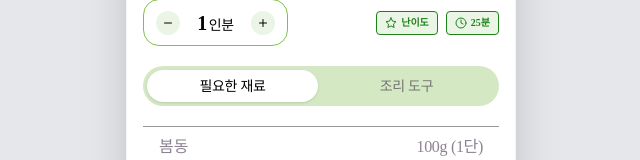
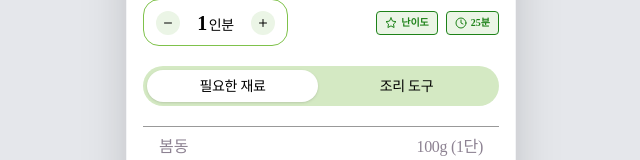
Before and after one commit to tjdud9329/Ideaton, a React (Vite) app: page /recipe/1 in a window 1280 px wide. Shown: the part 540-700 px from the top of the page, without its empty margins (319-959 px from the left). Built offline with nearby package versions, Linux system fonts and the light colour scheme; a web font is replaced by a local one.

Commit message:
[Mod] 조리 도구 글씨 색 수정 및 마지막 수정

```diff
--- a/src/pages/Qhaehdqlqlaqkq.jsx
+++ b/src/pages/Qhaehdqlqlaqkq.jsx
@@ -99,7 +99,8 @@ const Qhaehdqlqlaqkq = () => {
             <button className="w-[171px] h-[32px] bg-white rounded-[100px] shadow-sm font-medium text-[14px] text-black tracking-[-0.02em]">
               필요한 재료
             </button>
-            <button className="flex-1 text-[#737373] text-[14px] font-medium tracking-[-0.02em]">
+            {/* [정정] 피그마 인스펙터 가이드에 따라 글자 색상을 검정색(#000000)으로 완벽하게 수정 */}
+            <button className="flex-1 text-[#000000] text-[14px] font-medium tracking-[-0.02em]">
               조리 도구
             </button>
           </div>
@@ -149,7 +150,7 @@ const Qhaehdqlqlaqkq = () => {
         </div>
       </div>
 
-      {/* 8. 요리 시작 버튼: [최종 정정] 피그마 인스펙터 green/600 (#52AC0D) 적용 */}
+      {/* 8. 요리 시작 버튼 */}
       <div className="absolute bottom-[40px] left-0 w-full px-[16px] z-50">
         <button className="w-full h-[52px] bg-[#52AC0D] rounded-[16px] font-bold text-[16px] text-white shadow-md active:bg-[#438B0B] transition-colors">
           요리 시작
```
